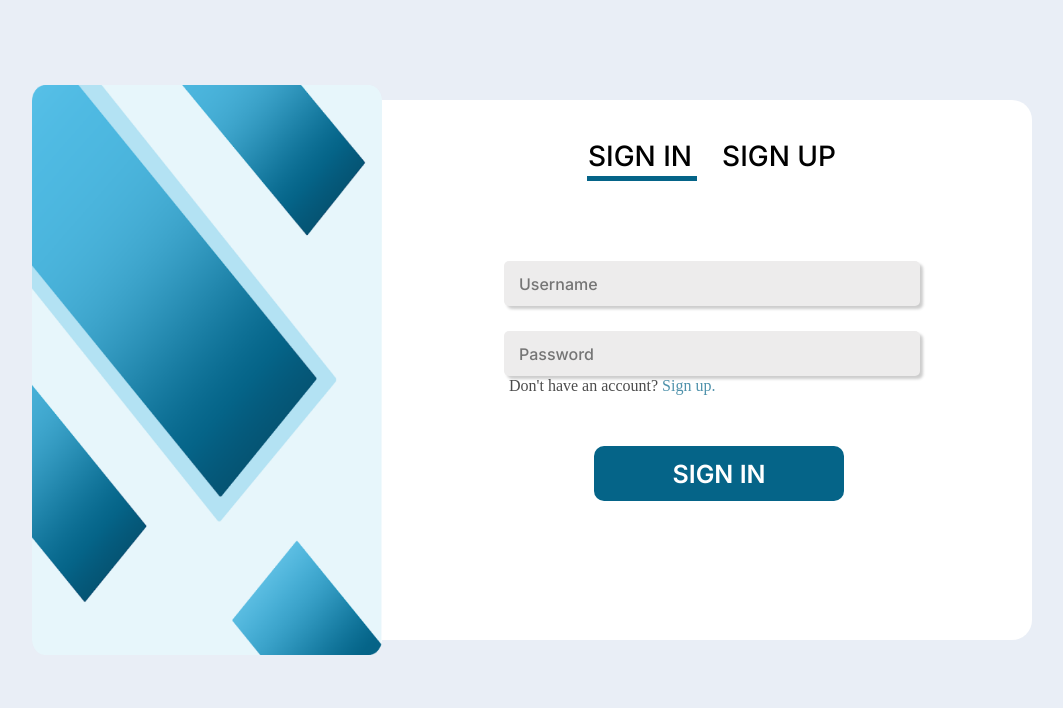
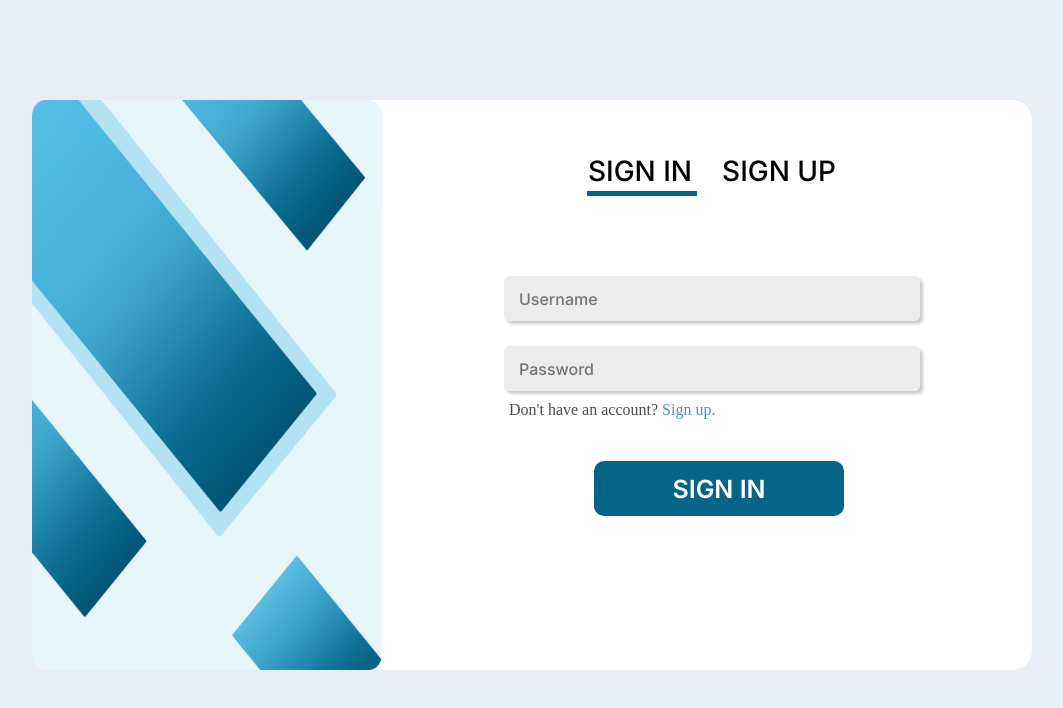
Before and after one commit to jdahiroc/learning-management-system, a React (Vite) app: page / in a window 1280 px wide. Shown: the top 708 px of the page, without its empty margins (108-1171 px from the left). Built offline with nearby package versions, Linux system fonts and the light colour scheme; no server answers; a web font is replaced by a local one.

Commit message:
minor changes in styling

```diff
--- a/src/pages/signIn.css
+++ b/src/pages/signIn.css
@@ -98,7 +98,7 @@
 
 .sign-up-nav {
   display: flex;
-  margin-top: 0.5px;
+  margin-top: 0.6em;
   margin-left: 365px;
   position: absolute;
 }
--- a/src/pages/signUp.css
+++ b/src/pages/signUp.css
@@ -31,7 +31,7 @@ body {
   display: flex;
   justify-content: center;
   align-items: center;
-  height: 540px;
+  height: 570px;
 }
 
 .box img {
@@ -44,7 +44,7 @@ body {
 
 /* inputs */
 
-.inputs{
+.inputs {
   display: flex;
   flex-direction: column;
 }
@@ -248,7 +248,7 @@ body {
 /*BUTTON SIGN IN*/
 .sign-in-nav {
   display: flex;
-  margin-top: 340px;
+  margin-top: 348px;
   margin-left: 490px;
   position: absolute;
 }
```
